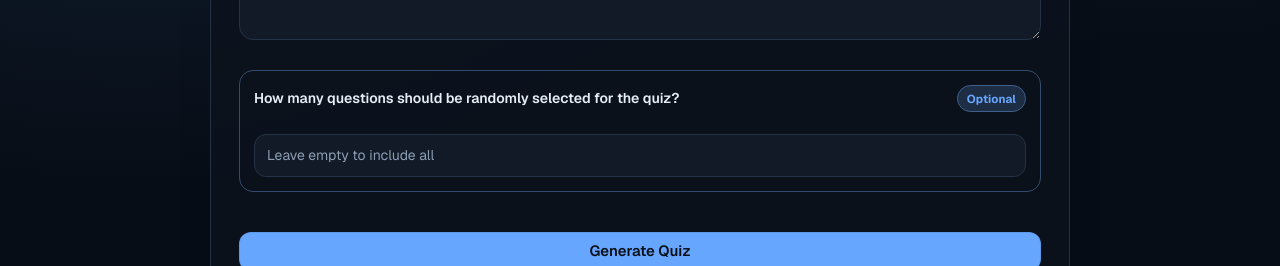
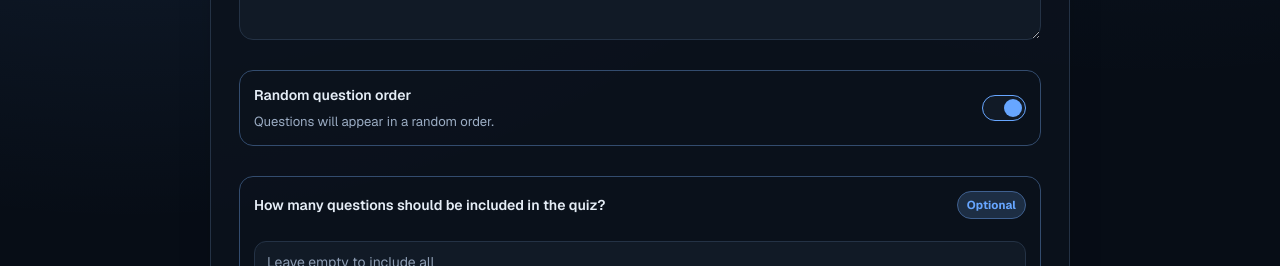
Before and after one commit to gabrielepedesini/paste2quiz, a Next.js app in the folder frontend/: page /en/quiz in a window 1280 px wide. Shown: the part 507-773 px from the top of the page. Built offline with nearby package versions, Linux system fonts and the light colour scheme.

Commit message:
added random question order feature

```diff
--- a/frontend/app/[locale]/globals.css
+++ b/frontend/app/[locale]/globals.css
@@ -816,6 +816,74 @@ section {
     outline: none;
 }
 
+.quiz-question-order-field {
+    margin-top: 30px;
+    display: flex;
+    align-items: center;
+    justify-content: space-between;
+    gap: 16px;
+    padding: 14px;
+    border: 1px solid color-mix(in srgb, var(--accent) 22%, var(--background-tertiary));
+    border-radius: 14px;
+}
+
+.quiz-question-order-copy {
+    display: grid;
+    gap: 6px;
+}
+
+.quiz-question-order-label {
+    color: var(--text);
+    font-size: 0.88rem;
+    font-weight: 600;
+}
+
+.quiz-question-order-help {
+    margin: 0;
+    color: var(--text-muted);
+    font-size: 0.82rem;
+    line-height: 1.5;
+}
+
+.quiz-question-order-toggle {
+    position: relative;
+    flex: 0 0 auto;
+    width: 44px;
+    height: 26px;
+    margin: 0;
+    border: 1px solid var(--background-tertiary);
+    border-radius: 999px;
+    background: var(--background-secondary);
+    cursor: pointer;
+    transition: border-color 120ms ease;
+}
+
+.quiz-question-order-toggle::before {
+    content: "";
+    position: absolute;
+    top: 3px;
+    left: 3px;
+    width: 18px;
+    height: 18px;
+    border-radius: 50%;
+    background: #6b7280;
+    transition: transform 120ms ease;
+}
+
+.quiz-question-order-toggle[aria-checked="true"] {
+    border-color: var(--accent);
+}
+
+.quiz-question-order-toggle[aria-checked="true"]::before {
+    background: var(--accent);
+    transform: translateX(18px);
+}
+
+.quiz-question-order-toggle:focus-visible {
+    outline: 3px solid color-mix(in srgb, var(--accent) 35%, transparent);
+    outline-offset: 3px;
+}
+
 .quiz-question-count-field {
     margin-top: 30px;
     display: grid;
--- a/frontend/components/QuizApp.tsx
+++ b/frontend/components/QuizApp.tsx
@@ -60,6 +60,7 @@ export function QuizApp() {
     const [screen, setScreen] = useState<Screen>("input");
     const [quizInput, setQuizInput] = useState("");
     const [questionCountInput, setQuestionCountInput] = useState("");
+    const [randomQuestionOrder, setRandomQuestionOrder] = useState(true);
     const [questions, setQuestions] = useState<QuizQuestion[]>([]);
     const [currentQuestion, setCurrentQuestion] = useState(0);
     const [userAnswers, setUserAnswers] = useState<number[][]>([]);
@@ -347,14 +348,13 @@ export function QuizApp() {
                 ? Number(questionCountInput.trim())
                 : parsedQuestions.length;
 
-        const randomizedQuestions = randomizeQuestions(parsedQuestions).slice(
-            0,
-            selectedQuestionCount,
-        );
+        const selectedQuestions = randomQuestionOrder
+            ? randomizeQuestions(parsedQuestions).slice(0, selectedQuestionCount)
+            : randomizeQuestions(parsedQuestions.slice(0, selectedQuestionCount), Math.random, false);
 
-        setQuestions(randomizedQuestions);
+        setQuestions(selectedQuestions);
         setCurrentQuestion(0);
-        setUserAnswers(new Array(randomizedQuestions.length).fill(null).map(() => []));
+        setUserAnswers(new Array(selectedQuestions.length).fill(null).map(() => []));
         setQuizFinished(false);
         setQuizStartTimestamp(Date.now());
         setElapsedSeconds(0);
@@ -527,6 +527,27 @@ export function QuizApp() {
                         onChange={(event) => setQuizInput(event.target.value)}
                         placeholder={t("create.placeholder")}
                     />
+
+                    <div className="quiz-question-order-field">
+                        <div className="quiz-question-order-copy">
+                            <span id="randomQuestionOrderLabel" className="quiz-question-order-label">
+                                {t("create.questionOrderLabel")}
+                            </span>
+                            <p className="quiz-question-order-help">
+                                {randomQuestionOrder
+                                    ? t("create.questionOrderRandomHelp")
+                                    : t("create.questionOrderOriginalHelp")}
+                            </p>
+                        </div>
+                        <button
+                            type="button"
+                            className="quiz-question-order-toggle"
+                            role="switch"
+                            aria-checked={randomQuestionOrder}
+                            aria-labelledby="randomQuestionOrderLabel"
+                            onClick={() => setRandomQuestionOrder((current) => !current)}
+                        />
+                    </div>
 
                     <div className="quiz-question-count-field">
                         <div className="quiz-question-count-head">
--- a/frontend/lib/quiz/parser.ts
+++ b/frontend/lib/quiz/parser.ts
@@ -70,6 +70,7 @@ function shuffleArray<T>(array: T[], random: () => number): T[] {
 export function randomizeQuestions(
     questions: QuizQuestion[],
     random: () => number = Math.random,
+    shuffleQuestionOrder: boolean = true,
 ): QuizQuestion[] {
     const randomizedQuestions = questions.map((question) => {
         const correctAnswers = question.correctIndices.map((index) => question.answers[index]);
@@ -89,5 +90,5 @@ export function randomizeQuestions(
         };
     });
 
-    return shuffleArray(randomizedQuestions, random);
+    return shuffleQuestionOrder ? shuffleArray(randomizedQuestions, random) : randomizedQuestions;
 }
--- a/frontend/messages/en.json
+++ b/frontend/messages/en.json
@@ -93,11 +93,14 @@
         "create": {
             "title": "Create your quiz",
             "placeholder": "Paste your quiz text here in the required format...",
-            "questionCountLabel": "How many questions should be randomly selected for the quiz?",
+            "questionOrderLabel": "Random question order",
+            "questionOrderRandomHelp": "Questions will appear in a random order.",
+            "questionOrderOriginalHelp": "Questions will appear in the order you pasted them.",
+            "questionCountLabel": "How many questions should be included in the quiz?",
             "questionCountOptional": "Optional",
             "questionCountPlaceholder": "Leave empty to include all",
             "questionCountUseAll": "Use all",
-            "questionCountHint": "A random subset will be selected from your pasted questions.",
+            "questionCountHint": "Leave empty to include all questions.",
             "generate": "Generate Quiz",
             "formatHelp": {
                 "showToggle": "How to format the quiz text?",
--- a/frontend/messages/it.json
+++ b/frontend/messages/it.json
@@ -93,11 +93,14 @@
         "create": {
             "title": "Crea il tuo quiz",
             "placeholder": "Incolla qui il testo del quiz usando il formato richiesto...",
-            "questionCountLabel": "Quante domande vuoi includere in maniera casuale nel quiz?",
+            "questionOrderLabel": "Ordine casuale delle domande",
+            "questionOrderRandomHelp": "Le domande appariranno in ordine casuale.",
+            "questionOrderOriginalHelp": "Le domande appariranno nell'ordine in cui le hai incollate.",
+            "questionCountLabel": "Quante domande vuoi includere nel quiz?",
             "questionCountOptional": "Opzionale",
             "questionCountPlaceholder": "Lascia vuoto per includerle tutte",
             "questionCountUseAll": "Usa tutte",
-            "questionCountHint": "Verrà selezionato un sottoinsieme casuale dalle domande incollate.",
+            "questionCountHint": "Lascia vuoto per includere tutte le domande.",
             "generate": "Genera Quiz",
             "formatHelp": {
                 "showToggle": "Come formattare il testo del quiz?",
```
Also changed, not shown: 1 other file (tests, documents, lock files or other folders).
